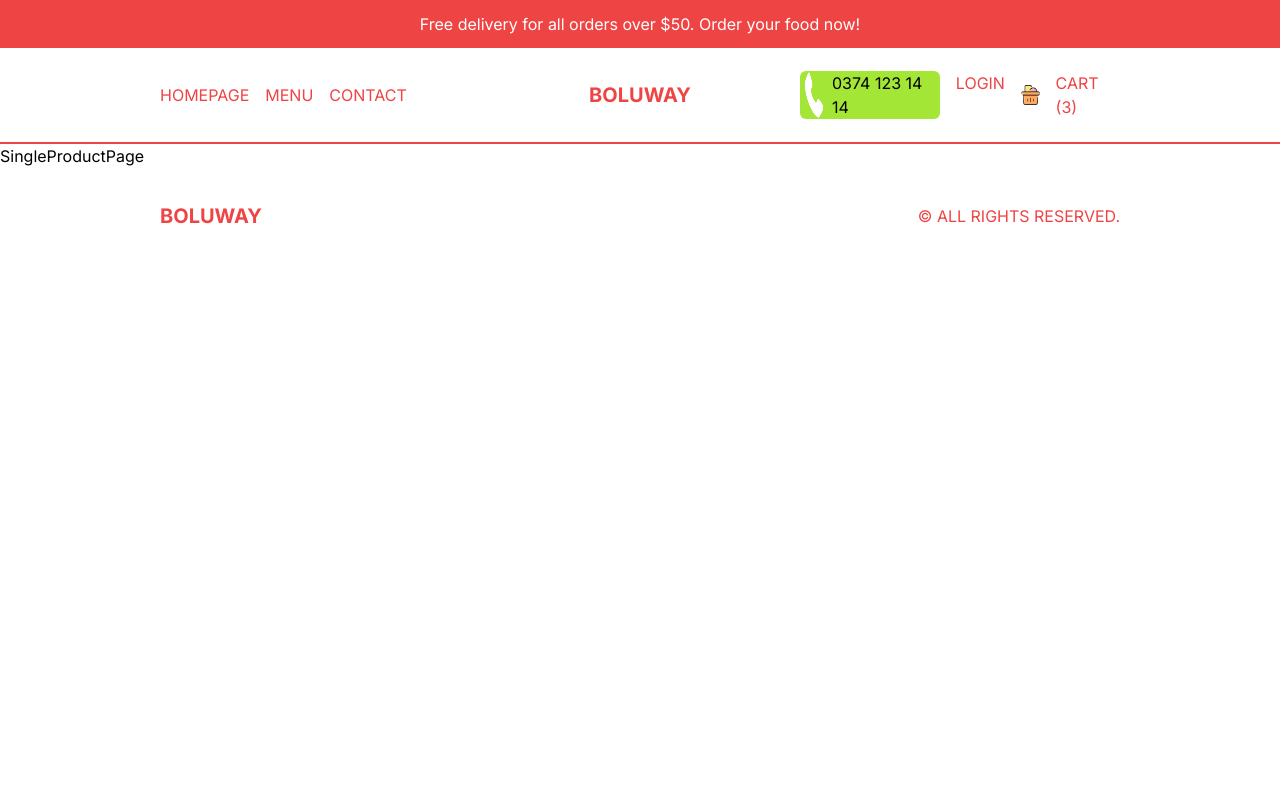
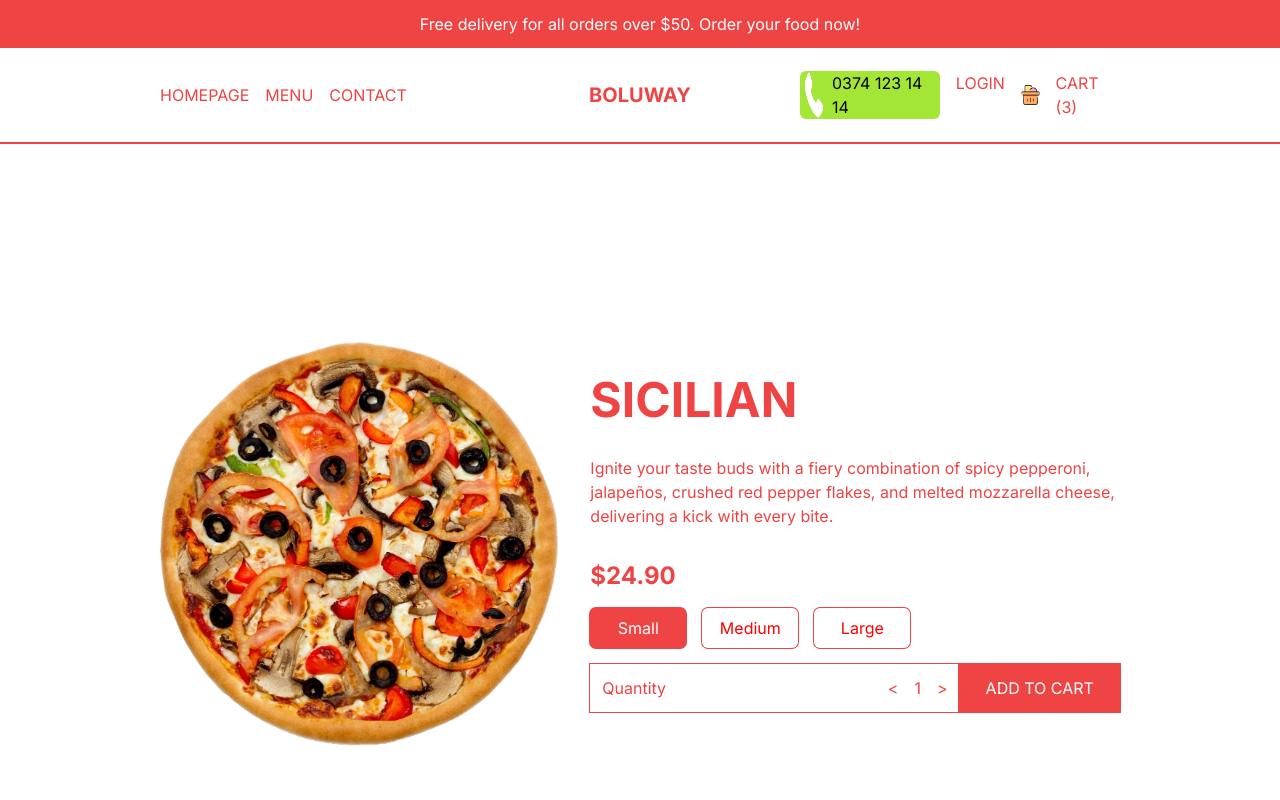
Before and after one commit to ceyhunozyilmaz/BoluWay, a Next.js app: page /product/1 in a window 1280 px wide. Shown: the top 800 px of the page. Built offline with nearby package versions, Linux system fonts and the light colour scheme.

Commit message:
Cart page complated

```diff
--- a/src/app/cart/page.tsx
+++ b/src/app/cart/page.tsx
@@ -1,9 +1,67 @@
-import React from 'react'
+import Image from "next/image";
+import React from "react";
 
 const CartPage = () => {
   return (
-    <div>CartPage</div>
-  )
-}
+    <div className="h-[calc(100vh-6rem)] md:h-[calc(100vh-9rem)] flex flex-col text-red-500 lg:flex-row">
+      {/* PRODUCTS CONTAINER */}
+      <div className="h-1/2 p-4 flex flex-col justify-center overflow-scroll lg:h-full lg:w-2/3 2xl:w-1/2 lg:px-20 xl:px-40">
+        {/* SINGLE ITEM */}
+        <div className="flex items-center justify-between mb-4">
+          <Image src="/temporary/p1.png" alt="" width={100} height={100} />
+          <div className="">
+            <h1 className="uppercase text-xl font-bold">sicilian</h1>
+            <span>Large</span>
+          </div>
+          <h2 className="font-bold">$79.90</h2>
+          <span className="cursor-pointer">X</span>
+        </div>
+        {/* SINGLE ITEM */}
+        <div className="flex items-center justify-between mb-4">
+          <Image src="/temporary/p1.png" alt="" width={100} height={100} />
+          <div className="">
+            <h1 className="uppercase text-xl font-bold">sicilian</h1>
+            <span>Large</span>
+          </div>
+          <h2 className="font-bold">$79.90</h2>
+          <span className="cursor-pointer">X</span>
+        </div>
+        {/* SINGLE ITEM */}
+        <div className="flex items-center justify-between mb-4">
+          <Image src="/temporary/p1.png" alt="" width={100} height={100} />
+          <div className="">
+            <h1 className="uppercase text-xl font-bold">sicilian</h1>
+            <span>Large</span>
+          </div>
+          <h2 className="font-bold">$79.90</h2>
+          <span className="cursor-pointer">X</span>
+        </div>
+      </div>
+      {/* PAYMENT CONTAINER */}
+      <div className="h-1/2 p-4 bg-fuchsia-50 flex flex-col gap-4 justify-center lg:h-full lg:w-1/3 2xl:w-1/2 lg:px-20 xl:px-40 2xl:text-xl 2xl:gap-6">
+        <div className="flex justify-between">
+          <span className="">Subtotal (3 items)</span>
+          <span className="">$81.70</span>
+        </div>
+        <div className="flex justify-between">
+          <span className="">Service Cost</span>
+          <span className="">$0.00</span>
+        </div>
+        <div className="flex justify-between">
+          <span className="">Delivery Cost</span>
+          <span className="text-green-500">FREE!</span>
+        </div>
+        <hr className="my-2" />
+        <div className="flex justify-between">
+          <span className="">TOTAL(INCL. VAT)</span>
+          <span className="font-bold">$81.70</span>
+        </div>
+        <button className="bg-red-500 text-white p-3 rounded-md w-1/2 self-end">
+          CHECKOUT
+        </button>
+      </div>
+    </div>
+  );
+};
 
-export default CartPage
+export default CartPage;
--- /dev/null
+++ b/src/app/contact/page.tsx
@@ -0,0 +1,7 @@
+import React from "react";
+
+const Contact = () => {
+  return <div>Contact</div>;
+};
+
+export default Contact;
--- a/src/app/login/page.tsx
+++ b/src/app/login/page.tsx
@@ -1,9 +1,51 @@
-import React from 'react'
+import Image from "next/image";
+import Link from "next/link";
+import React from "react";
 
 const LoginPage = () => {
   return (
-    <div>LoginPage</div>
-  )
-}
+    <div className="p-4 h-[calc(100vh-6rem)] md:h-[calc(100vh-9rem)] flex items-center justify-center">
+      {/* BOX */}
+      <div className=" h-full shadow-2xl rounded-md flex flex-col md:flex-row md:h-[70%] md:w-full lg:w-[60%] 2xl:w-1/2">
+        {/* IMAGE CONTAINER */}
+        <div className="relative h-1/3 w-full md:h-full md:w-1/2">
+          <Image src="/loginBg.png" alt="" fill className="object-cover" />
+        </div>
+        {/* FORM CONTAINER */}
+        <div className="p-10 flex flex-col gap-8 md:w-1/2">
+          <h1 className="font-bold text-xl xl:text-3xl">Welcome</h1>
+          <p>Log into your account or create a new one using social buttons</p>
+          <button className="flex gap-4 p-4 ring-1 ring-orange-100 rounded-md">
+            <Image
+              src="/google.png"
+              alt=""
+              width={20}
+              height={20}
+              className="object-contain"
+            />
+            <span>Sign in with Google</span>
+          </button>
+          <button className="flex gap-4 p-4 ring-1 ring-blue-100 rounded-md">
+            <Image
+              src="/facebook.png"
+              alt=""
+              width={20}
+              height={20}
+              className="object-contain"
+            />
+            <span>Sign in with Facebook</span>
+          </button>
+          <p className="text-sm">
+            Have a problem?
+            <Link className="underline" href="/contact">
+              {" "}
+              Contact us
+            </Link>
+          </p>
+        </div>
+      </div>
+    </div>
+  );
+};
 
-export default LoginPage
+export default LoginPage;
--- a/src/app/product/[id]/page.tsx
+++ b/src/app/product/[id]/page.tsx
@@ -1,9 +1,36 @@
-import React from 'react'
+import Price from "@/components/Price";
+import { singleProduct } from "@/data";
+import Image from "next/image";
+import React from "react";
 
 const SingleProductPage = () => {
   return (
-    <div>SingleProductPage</div>
-  )
-}
+    <div className="p-4 lg:px-20 xl:px-40 h-screen flex flex-col justify-around text-red-500 md:flex-row md:gap-8 md:items-center">
+      {/* IMAGE CONTAINER */}
+      {singleProduct.img && (
+        <div className="relative w-full h-1/2 md:h-[70%]">
+          <Image
+            src={singleProduct.img}
+            alt=""
+            fill
+            className="object-contain"
+          />
+        </div>
+      )}
+      {/* TEXT CONTAINER */}
+      <div className="h-1/2 flex flex-col gap-4 md:h-[70%] md:justify-center md:gap-8 xl:gap-8">
+        <h1 className="text-3xl font-bold uppercase xl:text-5xl">
+          {singleProduct.title}
+        </h1>
+        <p className="">{singleProduct.desc}</p>
+        <Price
+          price={singleProduct.price}
+          id={singleProduct.id}
+          options={singleProduct.options}
+        />
+      </div>
+    </div>
+  );
+};
 
-export default SingleProductPage
+export default SingleProductPage;
--- /dev/null
+++ b/src/components/Price.tsx
@@ -0,0 +1,69 @@
+"use client";
+
+import React, { useEffect, useState } from "react";
+
+type Props = {
+  price: number;
+  id: number;
+  options?: { title: string; additionalPrice: number }[];
+};
+
+const Price = ({ price, id, options }: Props) => {
+  const [total, setTotal] = useState(price);
+  const [quantity, setQuantity] = useState(1);
+  const [selected, setSelected] = useState(0);
+
+  useEffect(() => {
+    setTotal(
+      quantity * (options ? price + options[selected].additionalPrice : price)
+    );
+  }, [quantity, selected, options, price]);
+
+  return (
+    <div className="flex flex-col gap-4">
+      <h2 className="text-2xl font-bold">${total.toFixed(2)}</h2>
+      {/* OPTION COTAINER */}
+      <div className="flex gap-4">
+        {options?.map((option, index) => (
+          <button
+            key={option.title}
+            className="min-w-[6rem] p-2 ring-1 ring-red-500 rounded-md"
+            style={{
+              background: selected === index ? "rgb(239 68 68 )" : "white",
+              color: selected === index ? "white" : "red",
+            }}
+            onClick={() => setSelected(index)}
+          >
+            {option.title}
+          </button>
+        ))}
+      </div>
+      {/* QUNATITY AND ADD BUTTON COTAINER COTAINER */}
+      <div className="flex justify-between items-center ">
+        {/* QUANTİTY */}
+        <div className="flex justify-between w-full p-3 ring-1 ring-red-500">
+          <span>Quantity</span>
+          <div className="flex gap-4 items-center">
+            <button
+              onClick={() => setQuantity((prev) => (prev > 1 ? prev - 1 : 1))}
+            >
+              {"<"}
+            </button>
+            <span>{quantity}</span>
+            <button
+              onClick={() => setQuantity((prev) => (prev < 9 ? prev + 1 : 9))}
+            >
+              {">"}
+            </button>
+          </div>
+        </div>
+        {/* CART BUTTON */}
+        <button className="uppercase w-56 bg-red-500 text-white p-3 ring-1 ring-red-500">
+          Add to Cart
+        </button>
+      </div>
+    </div>
+  );
+};
+
+export default Price;
```
